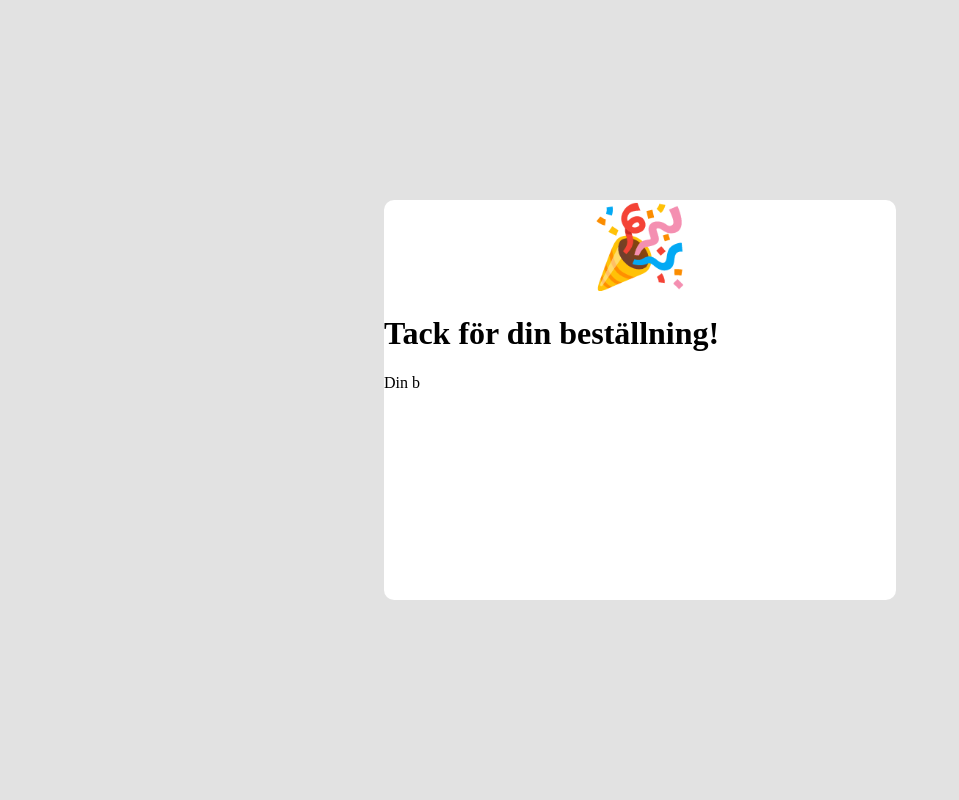
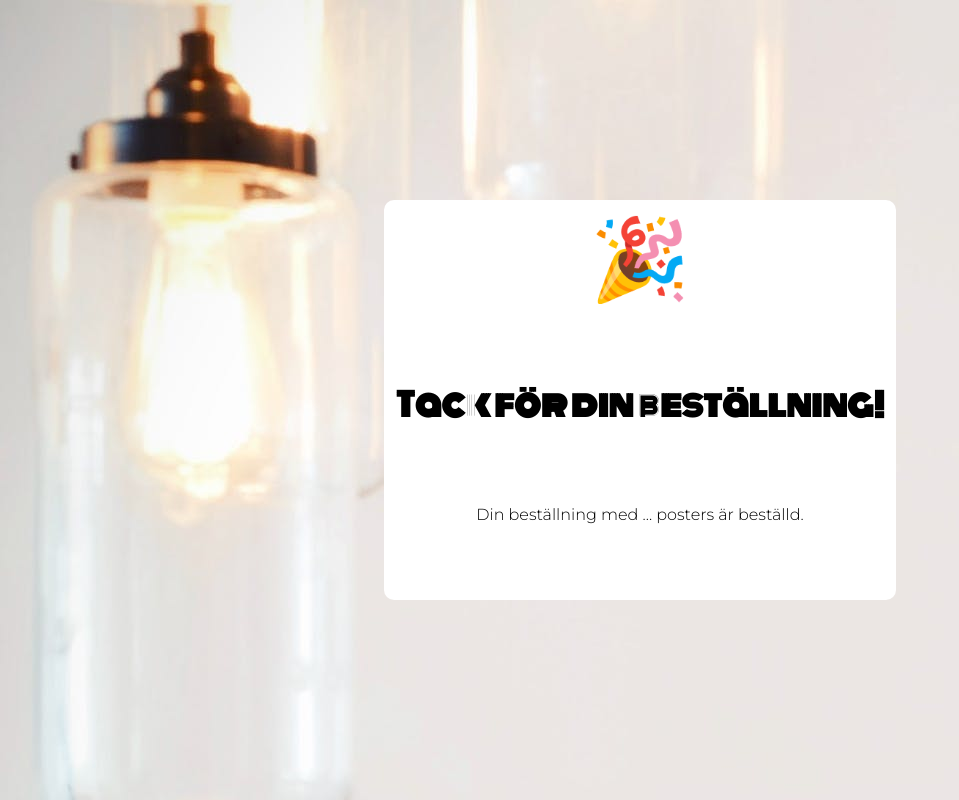
Before and after one commit to metinmayi/Animal-Posters-Webbshop, a website built with Parcel: page src/thankyou.html in a window 1280 px wide. Shown: the whole page, without its empty margins (0-959 px from the left). Built offline with nearby package versions, Linux system fonts and the light colour scheme.

```diff
--- a/src/scss/thankyou.scss
+++ b/src/scss/thankyou.scss
@@ -15,6 +15,7 @@
     display: flex;
     align-items: center;
     justify-content: center;
+    background-image: url("../assets/hero.jpeg");
 
     #text-container {
       width: 40%;
@@ -22,14 +23,39 @@
       margin: 0 auto;
       background-color: #fff;
       border-radius: 10px;
+      position: relative;
 
       #confetti {
         font-size: 60pt;
         margin: 0 auto;
         display: flex;
         justify-content: center;
+        align-items: center;
         animation-name: beating-confetti;
         animation-duration: 2s;
+        height: 30%;
+      }
+
+      #text-wrapper {
+        height: 70%;
+        position: absolute;
+        bottom: 0;
+        display: flex;
+        flex-direction: column;
+        justify-content: space-evenly;
+        align-items: center;
+        text-align: center;
+        width: 100%;
+
+        h1 {
+          padding: 0;
+          margin: 0;
+          font-family: $headerfont;
+        }
+
+        p {
+          font-family: $breadfont;
+        }
       }
     }
   }
--- a/src/thankyou.html
+++ b/src/thankyou.html
@@ -14,10 +14,11 @@
   <body>
     <main>
       <div id="text-container">
-        <div id="text-wrapper">
           <div id="confetti">&#127881;</div>
+          <div id="text-wrapper">
           <h1>Tack för din beställning!</h1>
-          <p>Din b</p>
+          <p>Din beställning med ... posters är beställd.</p>
+        </div>
         </div>
       </div>
     </main>
```
